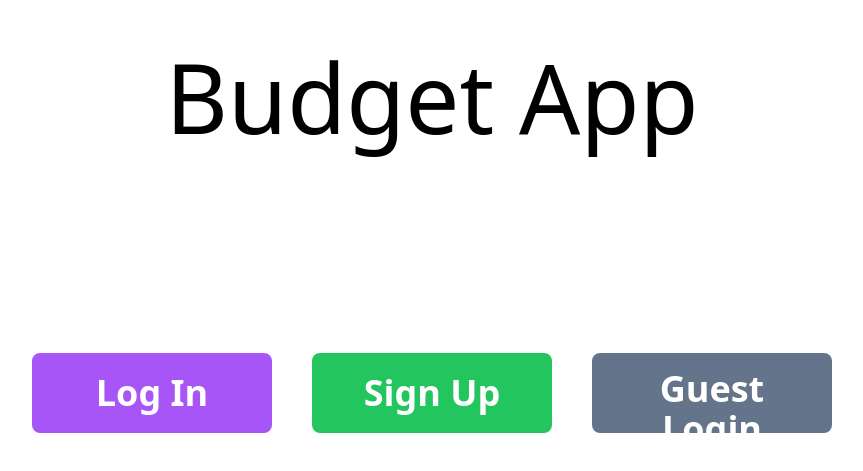
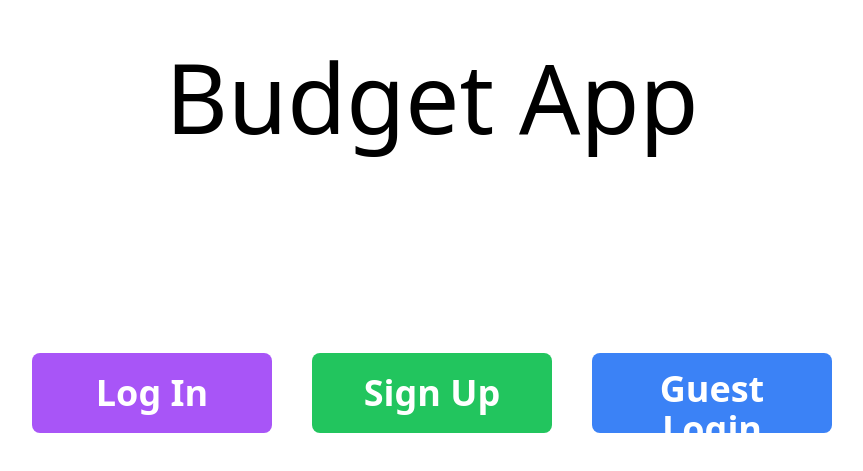
Before and after one commit to jdplumst/budget-app, a Next.js app: page / in a window 1280 px wide. Shown: the part 159-630 px from the top of the page, without its empty margins (208-1071 px from the left). Built offline with nearby package versions, Linux system fonts and the light colour scheme; no server answers.

Commit message:
Change colour of guest login button to blue

```diff
--- a/src/pages/index.tsx
+++ b/src/pages/index.tsx
@@ -81,7 +81,7 @@ export default function Home() {
           <button
             onClick={() => handleGuestLogin()}
             disabled={disabled}
-            className="h-20 w-60 rounded-lg bg-slate-500 p-4 text-4xl font-bold text-white hover:cursor-pointer hover:bg-slate-600">
+            className="h-20 w-60 rounded-lg bg-blue-500 p-4 text-4xl font-bold text-white hover:cursor-pointer hover:bg-blue-600">
             {isLoading ? <LoadingSpinner /> : "Guest Login"}
           </button>
         </div>
```
